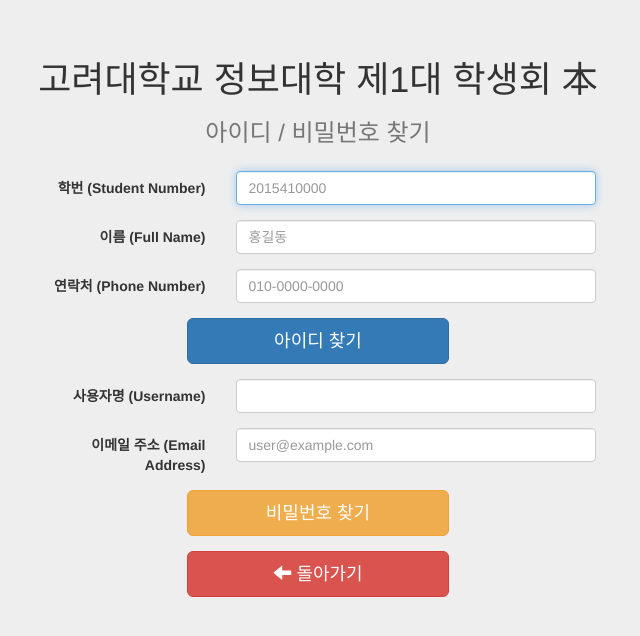
After one commit to myungwoo/kuci, a Django app: page /find_id_pw/ in a window 1280 px wide. The commit adds this page. Shown: the top 636 px of the page, without its empty margins (322-962 px from the left). Run offline with Django 3.2, Linux system fonts and the light colour scheme; tables that the repository leaves empty hold one stand-in row (values such as "Sample post"); parts of the project's set-up code (start-up, migrations or seed data) failed here and were passed over.

Commit message:
add find id/pw & modify css little

```diff
--- a/kuci/functional.py
+++ b/kuci/functional.py
@@ -59,3 +59,8 @@
 	subject = code_check_email_subject
 	content = code_check_email_content(email_verify.email, email_verify.code)
 	send_gmail(email_verify.email, subject, '', content)
+
+def send_new_password_mail(user, new_password):
+	subject = new_password_email_subject
+	content = new_password_email_content(user, new_password)
+	send_gmail(user.email, subject, '', content)
--- a/kuci/urls.py
+++ b/kuci/urls.py
@@ -27,6 +27,7 @@
 
 	url(r'^register/$', members_register),
     url(r'^change_info/$', members_change_info),
+    url(r'^find_id_pw/$', members_find_id_pw),
 
     url(r'^admin/', include(admin.site.urls)),
 
@@ -55,6 +56,8 @@
     url(r'^ajax/members/username_duplication_check/$', members_username_duplication_check),
     url(r'^ajax/members/send_verify_email/$', members_send_verify_email),
     url(r'^ajax/members/check_verify_code/$', members_check_verify_code),
+    url(r'^ajax/members/find_id/$', members_ajax_find_id),
+    url(r'^ajax/members/find_pw/$', members_ajax_find_pw),
 
     url(r'^ajax/upload_image/$', board_upload_image),
     url(r'^ajax/upload_file/$', board_upload_file),
--- a/members/views.py
+++ b/members/views.py
@@ -13,7 +13,10 @@
 
 from django.views.decorators.csrf import csrf_exempt
 
-import string, random, datetime
+import string, random, datetime, json
+
+def JsonResponse(data):
+	return HttpResponse(json.dumps(data), content_type='application/json')
 
 def members_make_security(request):
 	if not request.is_ajax() or request.method != 'POST':
@@ -163,5 +166,55 @@
 	user.save()
 	return HttpResponseRedirect('/')
 
+def members_find_id_pw(request):
+	return render_to_response('find_id_pw.html', RequestContext(request, {}))
+
+def members_ajax_find_id(request):
+	if not request.is_ajax() or request.method != 'POST':
+		raise PermissionDenied()
+	number = request.POST['number']
+	name = request.POST['name']
+	phone_number = request.POST['phone_number']
+
+	try:
+		member = Member.objects.get(number=number, name=name, phone_number=phone_number)
+	except:
+		return JsonResponse({'error': True, 'msg': 'cant find'})
+
+	if not member.user:
+		return JsonResponse({'error': True, 'msg': 'not registered'})
+
+	return JsonResponse({'error': False, 'success': True, 'username': member.user.username})
+
+def members_ajax_find_pw(request):
+	if not request.is_ajax() or request.method != 'POST':
+		raise PermissionDenied()
+
+	number = request.POST['number']
+	name = request.POST['name']
+	phone_number = request.POST['phone_number']
+	username = request.POST['username']
+	email = request.POST['email']
+
+	try:
+		member = Member.objects.get(number=number, name=name, phone_number=phone_number)
+	except:
+		return JsonResponse({'error': True, 'msg': 'cant find'})
+
+	if not member.user:
+		return JsonResponse({'error': True, 'msg': 'not registered'})
+
+	user = member.user
+	if user.username != username:
+		return JsonResponse({'error': True, 'msg': 'wrong username'})
+	if user.email != email:
+		return JsonResponse({'error': True, 'msg': 'wrong email'})
+
+	new_password = ''.join([random.choice(string.ascii_letters) for i in xrange(8)])
+	user.set_password(new_password)
+	user.save()
+	send_new_password_mail(user, new_password)
+	return JsonResponse({'error': False, 'success': True})
+
 def members_privacy(request):
 	return render_to_response('privacy.html', RequestContext(request, {}))
--- /dev/null
+++ b/static/js/members/find_id_pw.js
@@ -0,0 +1,102 @@
+
+function phone_number_relax(){
+	var tmp = $('#inputPhoneNumber').val();
+	if (tmp.length == 11){
+		var phone_number = tmp.slice(0, 3) + '-' + tmp.slice(3, 7) + '-' + tmp.slice(7, 11);
+		$('#inputPhoneNumber').val(phone_number);
+	}
+}
+$('#findID').click(function(){
+	phone_number_relax();
+	var number = $('#inputNumber').val();
+	var name = $('#inputName').val();
+	var phone_number = $('#inputPhoneNumber').val();
+	$('#myModalLabel').html('아이디 찾기');
+	$('#myNumber').html(number);
+	$('#myName').html(name);
+	$('#myPhoneNumber').html(phone_number);
+	$('[role="alert"]').hide();
+	$('.hidefindid').hide();
+	$('#loading_img').show();
+	$.ajax({
+		url: '/ajax/members/find_id/',
+		type: 'post',
+		data: {
+			number: number,
+			name: name,
+			phone_number: phone_number,
+			csrfmiddlewaretoken: csrf_token
+		},
+		success: function(rsp){
+			if (rsp.error || !rsp.success){
+				var html = '<strong>오류!</strong> ';
+				if (rsp.msg == 'cant find'){
+					html += '등록된 학사정보를 찾을 수 없습니다.';
+				}else if (rsp.msg == 'not registered'){
+					html += '가입 정보가 없습니다.';
+				}else{
+					html += '알 수 없는 에러가 발생했습니다.';
+				}
+				$('.alert-danger').show();
+				$('.alert-danger').html(html);
+			}else{
+				$('.alert-success').show();
+				$('.alert-success').html('<strong>성공!</strong> 찾은 아이디는 <strong>' + rsp.username + '</strong> 입니다.');
+			}
+			$('#loading_img').hide();
+		}
+	});
+	$('#myModal').modal();
+});
+$('#findPW').click(function(){
+	phone_number_relax();
+	var number = $('#inputNumber').val();
+	var name = $('#inputName').val();
+	var phone_number = $('#inputPhoneNumber').val();
+	var username = $('#inputUsername').val();
+	var email = $('#inputEmail').val();
+	$('#myModalLabel').html('비밀번호 찾기');
+	$('#myNumber').html(number);
+	$('#myName').html(name);
+	$('#myPhoneNumber').html(phone_number);
+	$('#myUsername').html(username);
+	$('#myEmail').html(email);
+	$('.hidefindid').show();
+	$('[role="alert"]').hide();
+	$('#loading_img').show();
+	$.ajax({
+		url: '/ajax/members/find_pw/',
+		type: 'post',
+		data: {
+			number: number,
+			name: name,
+			phone_number: phone_number,
+			username: username,
+			email: email,
+			csrfmiddlewaretoken: csrf_token
+		},
+		success: function(rsp){
+			if (rsp.error || !rsp.success){
+				var html = '<strong>오류!</strong> ';
+				if (rsp.msg == 'cant find'){
+					html += '등록된 학사정보를 찾을 수 없습니다.';
+				}else if (rsp.msg == 'not registered'){
+					html += '가입 정보가 없습니다.';
+				}else if (rsp.msg == 'wrong username'){
+					html += '등록된 사용자명과 다릅니다.';
+				}else if (rsp.msg == 'wrong email'){
+					html += '등록된 이메일과 다릅니다.';
+				}else{
+					html += '알 수 없는 에러가 발생했습니다.';
+				}
+				$('.alert-danger').show();
+				$('.alert-danger').html(html);
+			}else{
+				$('.alert-success').show();
+				$('.alert-success').html('<strong>성공!</strong> 등록된 이메일 <strong>' + email + '</strong>로 새로운 임시비밀번호를 발송했습니다.');
+			}
+			$('#loading_img').hide();
+		}
+	});
+	$('#myModal').modal();
+});
--- a/templates/change_info.html
+++ b/templates/change_info.html
@@ -203,7 +203,7 @@
 					<input type="email" class="form-control" id="inputEmail" placeholder="user@example.com" value="{{ user.email }}" autocomplete="off">
 				</div>
 				<div class="col-sm-3">
-					<button type="button" class="btn btn-warning" data-toggle="modal" data-target="#emailModal" style="width: 100%;" id="emailButton" disabled>
+					<button type="button" class="btn btn-warning btn-block" data-toggle="modal" data-target="#emailModal" id="emailButton" disabled>
 						메일 인증
 					</button>
 				</div>
@@ -219,10 +219,10 @@
 			</div>
 			<div class="form-group">
 				<div class="col-sm-4" style="text-align: right;">
-					<a class="btn btn-default" style="width:100%;" href="/">취소</a>
+					<a class="btn btn-default btn-block" href="/">취소</a>
 				</div>
 				<div class="col-sm-8">
-					<button type="submit" class="btn btn-primary" style="width:100%;">바꾸기</button>
+					<button type="submit" class="btn btn-primary btn-block">바꾸기</button>
 				</div>
 			</div>
 		</form>
--- /dev/null
+++ b/templates/find_id_pw.html
@@ -0,0 +1,146 @@
+<!DOCTYPE html>
+<html lang="en">
+	<head>
+		<meta charset="utf-8">
+		<meta http-equiv="X-UA-Compatible" content="IE=edge">
+		<meta name="viewport" content="width=device-width, initial-scale=1">
+		<!-- The above 3 meta tags *must* come first in the head; any other head content must come *after* these tags -->
+		<meta name="description" content="">
+		<meta name="author" content="">
+		<!-- <link rel="icon" href="../../favicon.ico"> -->
+
+		<title>아이디 / 비밀번호 찾기</title>
+
+		<!-- Bootstrap core CSS -->
+		<link href="/static/css/bootstrap.min.css" rel="stylesheet">
+
+		<style type="text/css">
+			body {
+				padding-top: 40px;
+				background-color: #eee;
+			}
+			.footer {
+				position: relative;
+				bottom: 0;
+				margin-top: 50px;
+				width: 100%;
+				/* Set the fixed height of the footer here */
+				height: 100px;
+				background-color: #eee;
+			}
+		</style>
+
+		<!-- HTML5 shim and Respond.js for IE8 support of HTML5 elements and media queries -->
+		<!--[if lt IE 9]>
+		<script src="https://oss.maxcdn.com/html5shiv/3.7.2/html5shiv.min.js"></script>
+		<script src="https://oss.maxcdn.com/respond/1.4.2/respond.min.js"></script>
+		<![endif]-->
+	</head>
+
+	<body>
+		<div class="container">
+			<div class="row">
+				<div class="col-md-12 text-center" style="margin-bottom: 15px;">
+					<h1>고려대학교 정보대학 제1대 학생회 本</h1>
+					<h3 class="text-muted">아이디 / 비밀번호 찾기</h3>
+				</div>
+			</div>
+			<div class="row">
+				<div class="col-md-offset-3 col-md-6">
+					<div class="form-horizontal">
+						<div class="form-group">
+							<label for="inputNumber" class="col-sm-4 control-label">학번 (Student Number)</label>
+							<div class="col-sm-8">
+								<input type="text" class="form-control" id="inputNumber" placeholder="2015410000" maxlength="10" autocomplete="off" autofocus>
+							</div>
+						</div>
+						<div class="form-group">
+							<label for="inputName" class="col-sm-4 control-label">이름 (Full Name)</label>
+							<div class="col-sm-8">
+								<input type="text" class="form-control" id="inputName" placeholder="홍길동" maxlength="20" autocomplete="off">
+							</div>
+						</div>
+						<div class="form-group">
+							<label for="inputPhoneNumber" class="col-sm-4 control-label">연락처 (Phone Number)</label>
+							<div class="col-sm-8">
+								<input type="text" class="form-control" id="inputPhoneNumber" placeholder="010-0000-0000" maxlength="13" autocomplete="off">
+							</div>
+						</div>
+						<div class="form-group">
+							<div class="col-sm-offset-3 col-sm-6">
+								<button class="btn btn-primary btn-lg btn-block" id="findID">아이디 찾기</button>
+							</div>
+						</div>
+						<div class="form-group">
+							<label for="inputName" class="col-sm-4 control-label">사용자명 (Username)</label>
+							<div class="col-sm-8">
+								<input type="text" class="form-control" id="inputUsername" autocomplete="off">
+							</div>
+						</div>
+						<div class="form-group">
+							<label for="inputPhoneNumber" class="col-sm-4 control-label">이메일 주소 (Email Address)</label>
+							<div class="col-sm-8">
+								<input type="text" class="form-control" id="inputEmail" placeholder="user@example.com" autocomplete="off">
+							</div>
+						</div>
+						<div class="form-group">
+							<div class="col-sm-offset-3 col-sm-6">
+								<button class="btn btn-warning btn-lg btn-block"id="findPW">비밀번호 찾기</button>
+							</div>
+						</div>
+						<div class="form-group">
+							<div class="col-sm-offset-3 col-sm-6">
+								<a class="btn btn-danger btn-lg btn-block" href="/"><i class="glyphicon glyphicon-arrow-left"></i> 돌아가기</a>
+							</div>
+						</div>
+					</div>
+				</div>
+			</div>
+		</div> <!-- /container -->
+
+		<div class="modal fade" id="myModal" tabindex="-1" role="dialog" aria-labelledby="myModalLabel" aria-hidden="true">
+			<div class="modal-dialog">
+				<div class="modal-content">
+					<div class="modal-header">
+						<button type="button" class="close" data-dismiss="modal" aria-label="Close"><span aria-hidden="true">&times;</span></button>
+						<h3 class="modal-title" id="myModalLabel"></h3>
+					</div>
+					<div class="modal-body">
+						<div class="text-center">
+							<img src="/static/img/loading.gif" width="100px" id="loading_img" style="display:none;"/>
+						</div>
+						<dl class="dl-horizontal">
+							<dt>학번</dt>
+							<dd><span id="myNumber"></span></dd>
+							<dt>이름</dt>
+							<dd><span id="myName"></span></dd>
+							<dt>연락처</dt>
+							<dd><span id="myPhoneNumber"></span></dd>
+							<div class="hidefindid">
+								<dt>사용자명</dt>
+								<dd><span id="myUsername"></span></dd>
+								<dt>이메일 주소</dt>
+								<dd><span id="myEmail"></span></dd>
+							</div>
+						</dl>
+						<div class="alert alert-success" role="alert">
+						</div>
+						<div class="alert alert-danger" role="alert">
+						</div>
+					</div>
+					<div class="modal-footer">
+						<button type="button" class="btn btn-default" data-dismiss="modal">닫기</button>
+					</div>
+				</div>
+			</div>
+		</div>
+
+		<script src="/static/js/jquery.min.js"></script>
+		<script src="/static/js/bootstrap.min.js"></script>
+
+		<script type="text/javascript">
+		var csrf_token = '{{ csrf_token }}';
+		</script>
+		<script type="text/javascript" src="/static/js/members/find_id_pw.js"></script>
+	</body>
+</html>
--- a/templates/poll/offline.html
+++ b/templates/poll/offline.html
@@ -114,13 +114,13 @@
 		<div class="panel-footer">
 			<div class="row">
 				<div class="col-sm-offset-6 col-sm-2">
-					<a class="btn btn-warning" style="width: 100%;" href="/poll/{{ poll.name }}/"><i class="glyphicon glyphicon-arrow-left"></i> 돌아가기</a>
+					<a class="btn btn-warning btn-block" href="/poll/{{ poll.name }}/"><i class="glyphicon glyphicon-arrow-left"></i> 돌아가기</a>
 				</div>
 				<div class="col-sm-2">
-					<button type="button" class="btn btn-info" id="checkButton" style="width: 100%;"><i class="glyphicon glyphicon-question-sign"></i> 투표검사</button>
+					<button type="button" class="btn btn-info btn-block" id="checkButton"><i class="glyphicon glyphicon-question-sign"></i> 투표검사</button>
 				</div>
 				<div class="col-sm-2">
-					<button type="submit" class="btn btn-success" id="voteButton" style="width: 100%;" disabled><i class="glyphicon glyphicon-ok"></i> 투표등록</button>
+					<button type="submit" class="btn btn-success btn-block" id="voteButton" disabled><i class="glyphicon glyphicon-ok"></i> 투표등록</button>
 				</div>
 			</div>
 		</div>
--- a/templates/poll/offline_complete.html
+++ b/templates/poll/offline_complete.html
@@ -24,7 +24,7 @@
 	<div class="panel-footer">
 		<div class="row">
 			<div class="col-sm-offset-10 col-sm-2">
-				<a class="btn btn-warning" style="width: 100%;" href="/poll/{{ poll.name }}/offline/"><i class="glyphicon glyphicon-arrow-left"></i> 돌아가기</a>
+				<a class="btn btn-warning btn-block" href="/poll/{{ poll.name }}/offline/"><i class="glyphicon glyphicon-arrow-left"></i> 돌아가기</a>
 			</div>
 		</div>
 	</div>
--- a/templates/poll/result.html
+++ b/templates/poll/result.html
@@ -70,7 +70,7 @@
 	<div class="panel-footer">
 		<div class="row">
 			<div class="col-sm-offset-10 col-sm-2">
-				<a class="btn btn-info" style="width: 100%;" href="/poll/{{ poll.name }}/"><i class="glyphicon glyphicon-arrow-left"></i> 돌아가기</a>
+				<a class="btn btn-info btn-block" href="/poll/{{ poll.name }}/"><i class="glyphicon glyphicon-arrow-left"></i> 돌아가기</a>
 			</div>
 		</div>
 	</div>
--- a/templates/poll/voter_list.html
+++ b/templates/poll/voter_list.html
@@ -58,7 +58,7 @@
 	<div class="panel-footer">
 		<div class="row">
 			<div class="col-sm-offset-10 col-sm-2">
-				<a class="btn btn-primary" style="width: 100%;" href="/poll/{{ poll.name }}/"><i class="glyphicon glyphicon-arrow-left"></i> 돌아가기</a>
+				<a class="btn btn-primary btn-block" href="/poll/{{ poll.name }}/"><i class="glyphicon glyphicon-arrow-left"></i> 돌아가기</a>
 			</div>
 		</div>
 	</div>
```
Also changed, not shown: kuci/kuci_settings.py (+14 -1 lines), templates/login.html (+9 -1 lines), templates/poll/view.html (+4 -4 lines), templates/register.html (+5 -5 lines).
